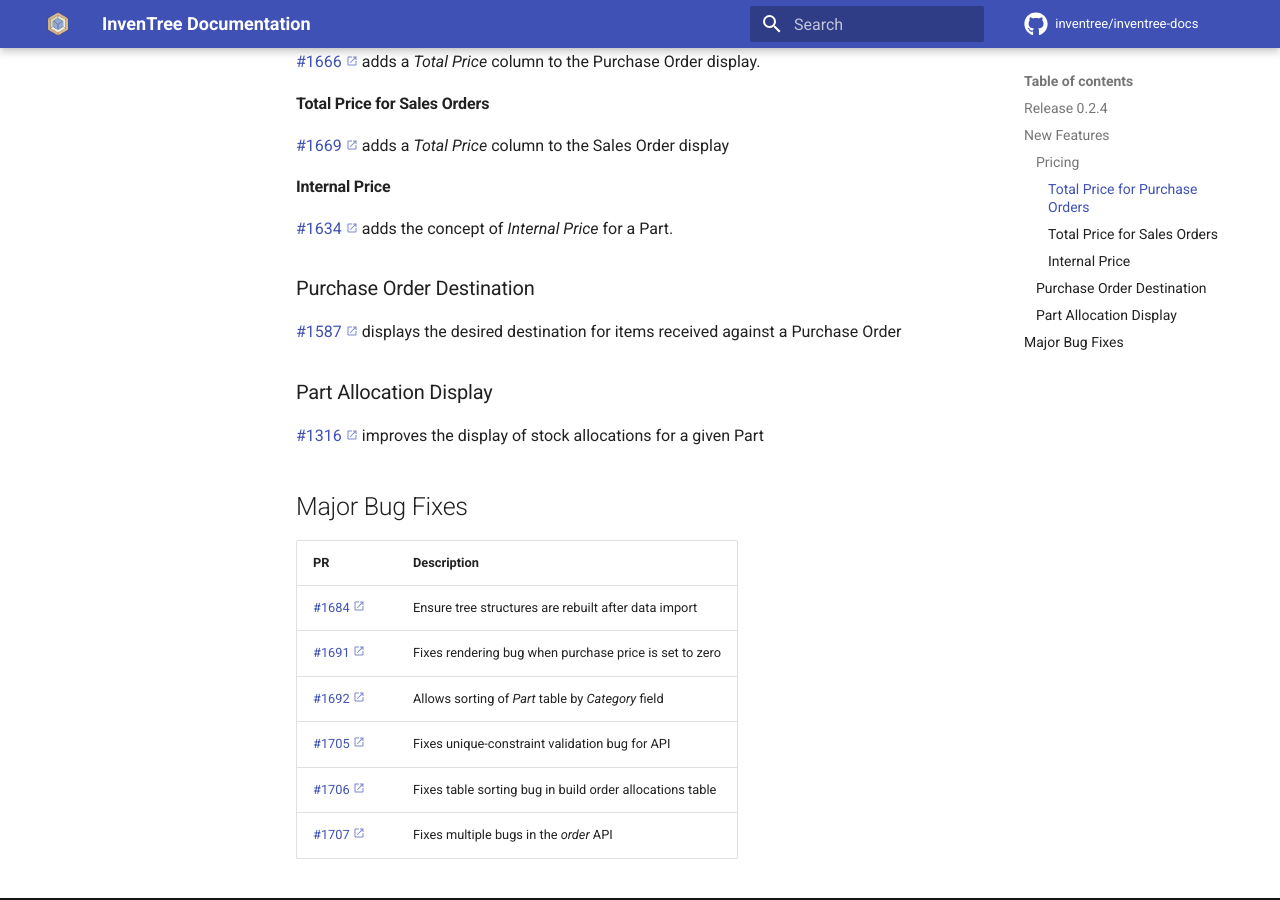
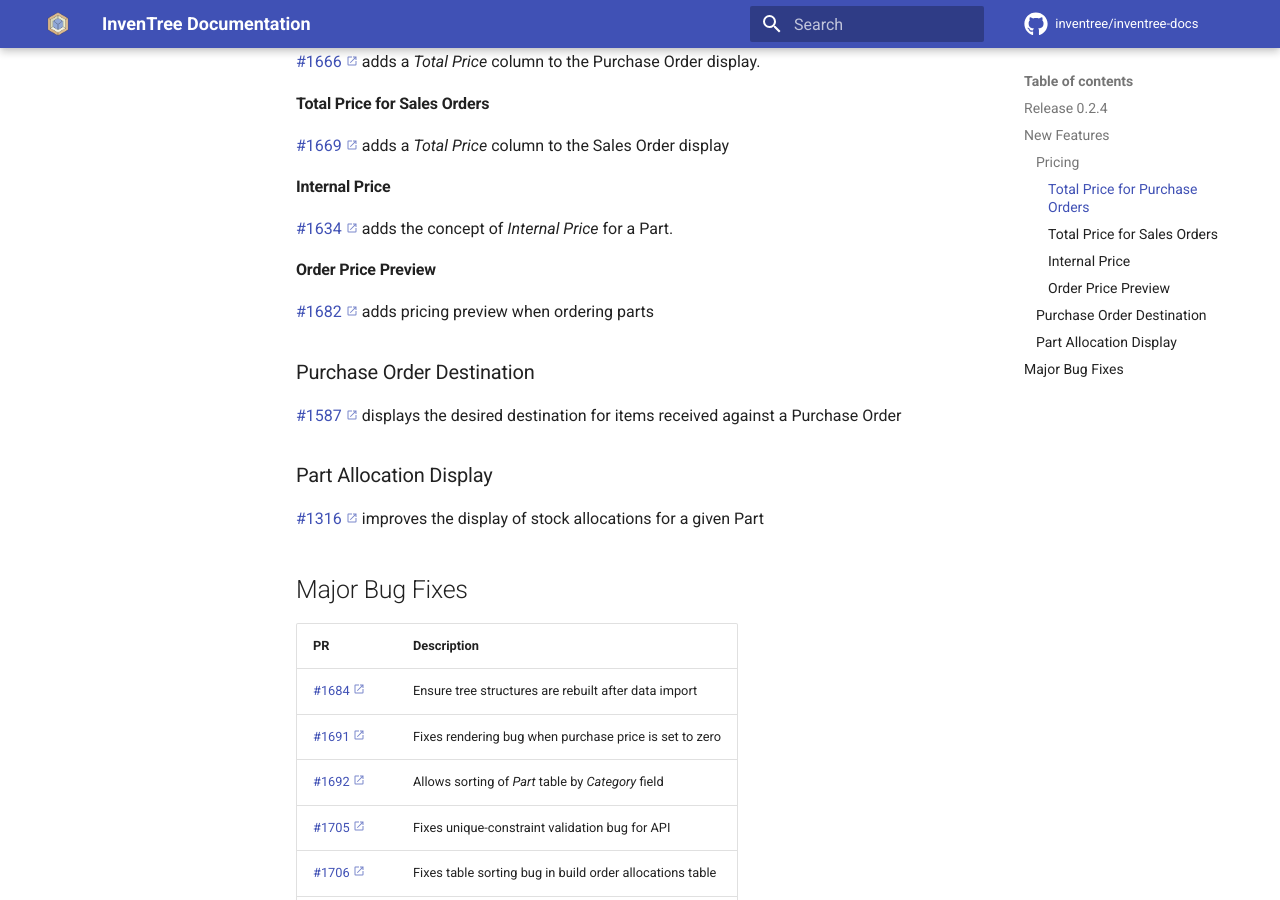
Before and after one commit to inventree/inventree-docs, an MkDocs documentation site: the page built from docs/releases/0.2.4.md, in a window 1280 px wide and 900 px high, scrolled down 419 px. Built offline with MkDocs 1.6.1 and Material for MkDocs 9.7.7, drawn with Linux system fonts in a browser that asks for light colours; a script that is not in the unit is left out; comment, search, counter and statistics services are not loaded.

Commit message:
Update 0.2.4.md

```diff
--- a/docs/releases/0.2.4.md
+++ b/docs/releases/0.2.4.md
@@ -24,6 +24,10 @@ This release of InvenTree introduces a number of key improvements regarding pric
 
 [#1634](https://github.com/inventree/InvenTree/pull/1634) adds the concept of *Internal Price* for a Part.
 
+#### Order Price Preview
+
+[#1682](https://github.com/inventree/InvenTree/pull/1682) adds pricing preview when ordering parts
+
 ### Purchase Order Destination
 
 [#1587](https://github.com/inventree/InvenTree/pull/1587) displays the desired destination for items received against a Purchase Order
```
